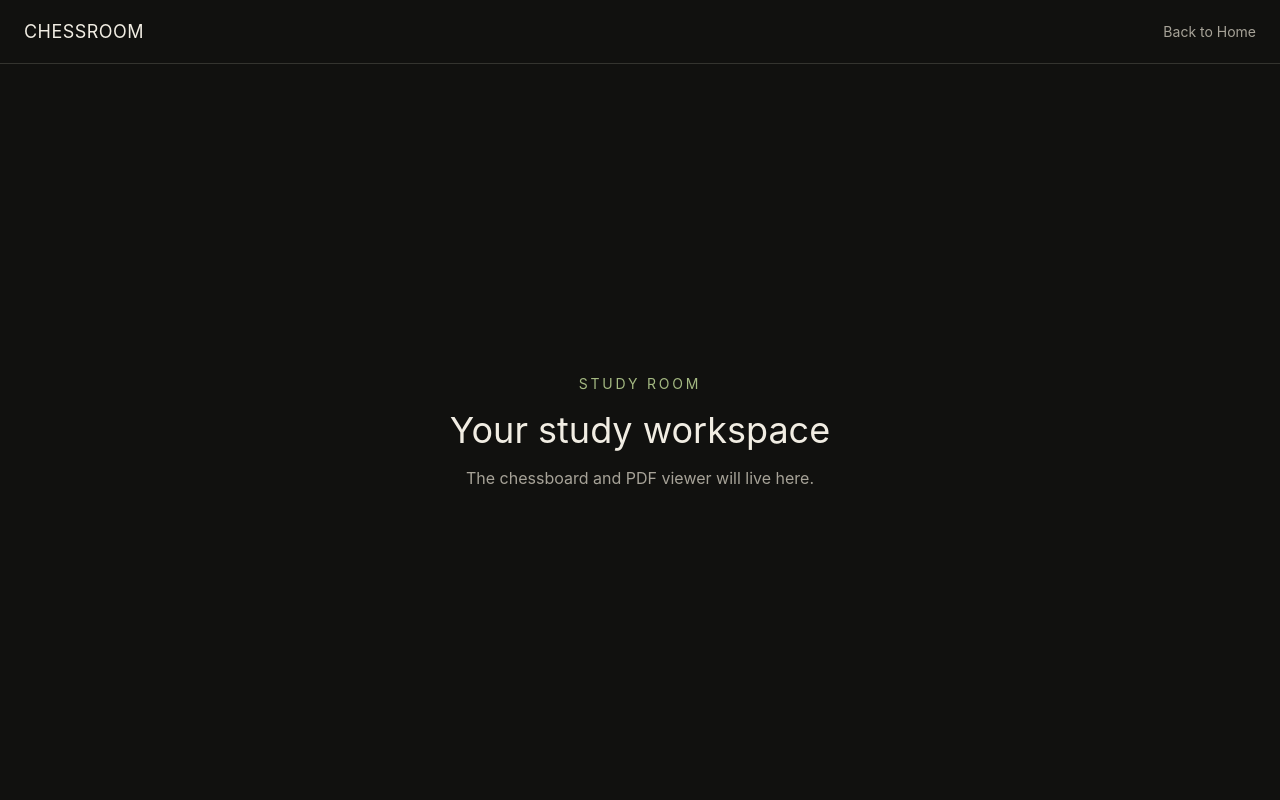
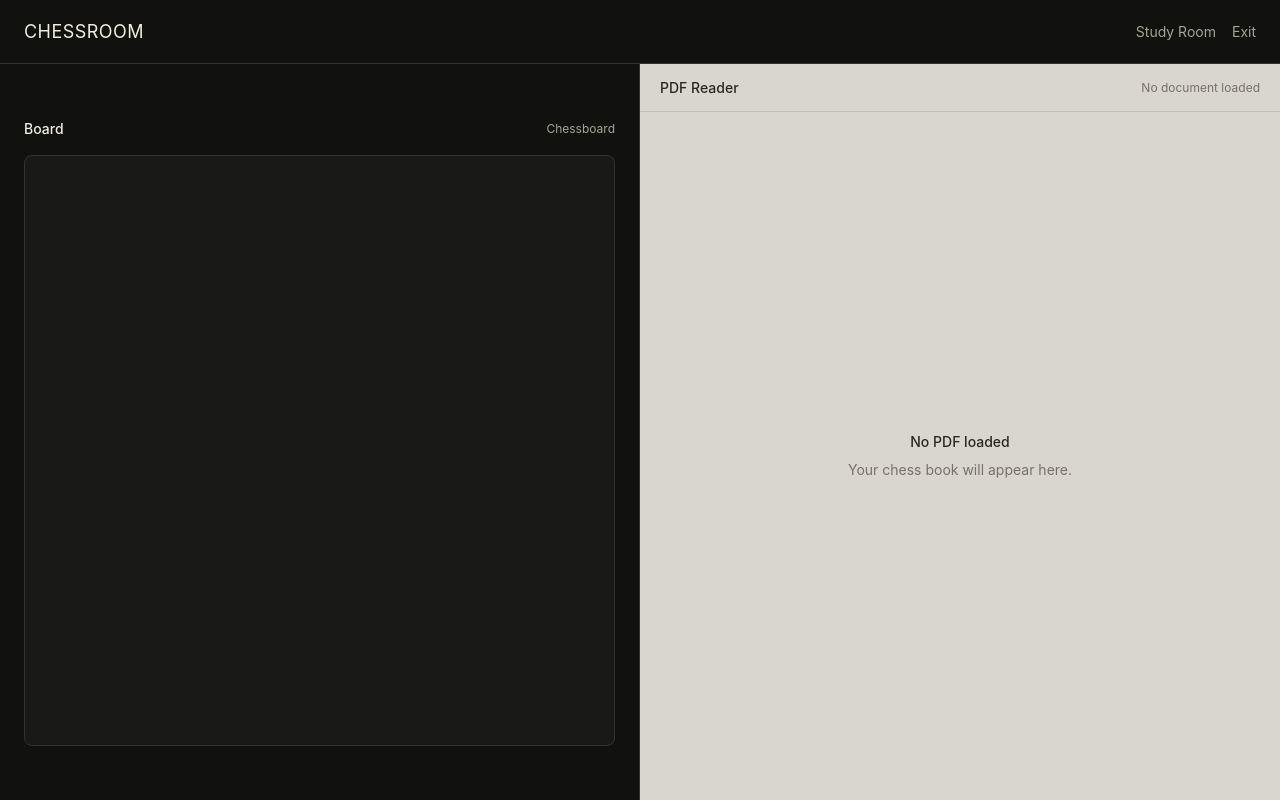
Before and after one commit to NotSuzpicious/chessroom, a React (Vite) app: page /study in a window 1280 px wide. Built offline with nearby package versions, Linux system fonts and the light colour scheme.

Commit message:
Built Study Room workspace layout

```diff
--- a/src/pages/StudyRoom.tsx
+++ b/src/pages/StudyRoom.tsx
@@ -1,7 +1,8 @@
 function StudyRoom() {
   return (
-    <div className="min-h-screen bg-[var(--color-background)]">
-      <header className="flex h-16 items-center justify-between border-b border-[var(--color-border)] px-6">
+    <div className="flex h-screen flex-col overflow-hidden bg-[var(--color-background)]">
+      {/* Study Room header */}
+      <header className="flex h-16 shrink-0 items-center justify-between border-b border-[var(--color-border)] px-6">
         <a
           href="/"
           className="font-[var(--font-display)] text-lg tracking-wide text-[var(--color-text-primary)]"
@@ -9,28 +10,65 @@ function StudyRoom() {
           CHESSROOM
         </a>
 
+        <div className="flex items-center gap-4">
+          <span className="text-sm text-[var(--color-text-secondary)]">
+            Study Room
+          </span>
+
           <a
             href="/"
             className="text-sm text-[var(--color-text-secondary)] transition-colors hover:text-[var(--color-text-primary)]"
           >
-          Back to Home
+            Exit
           </a>
+        </div>
       </header>
 
-      <main className="flex min-h-[calc(100vh-4rem)] items-center justify-center p-6">
+      {/* Workspace */}
+      <main className="grid min-h-0 flex-1 md:grid-cols-2">
+        {/* Chessboard panel */}
+        <section className="flex min-h-0 items-center justify-center border-b border-[var(--color-border)] bg-[var(--color-background)] p-6 md:border-b-0 md:border-r">
+          <div className="w-full max-w-[850px]">
+            <div className="mb-4 flex items-center justify-between">
+              <span className="text-sm font-medium text-[var(--color-text-primary)]">
+                Board
+              </span>
+
+              <span className="text-xs text-[var(--color-text-secondary)]">
+                Chessboard
+              </span>
+            </div>
+
+            {/* Board placeholder */}
+            <div className="aspect-square w-full rounded-lg border border-[var(--color-border)] bg-[var(--color-surface)]" />
+          </div>
+        </section>
+
+        {/* PDF panel */}
+        <section className="flex min-h-0 flex-col bg-[var(--color-pdf-background)]">
+          <div className="flex h-12 shrink-0 items-center justify-between border-b border-black/10 px-5">
+            <span className="text-sm font-medium text-[#292722]">
+              PDF Reader
+            </span>
+
+            <span className="text-xs text-[#777269]">
+              No document loaded
+            </span>
+          </div>
+
+          {/* PDF placeholder */}
+          <div className="flex min-h-0 flex-1 items-center justify-center p-8">
             <div className="text-center">
-          <p className="text-sm uppercase tracking-[0.2em] text-[var(--color-accent)]">
-            Study Room
+              <p className="text-sm font-medium text-[#292722]">
+                No PDF loaded
               </p>
 
-          <h1 className="mt-4 font-[var(--font-display)] text-4xl text-[var(--color-text-primary)]">
-            Your study workspace
-          </h1>
-
-          <p className="mt-4 text-[var(--color-text-secondary)]">
-            The chessboard and PDF viewer will live here.
+              <p className="mt-2 text-sm text-[#777269]">
+                Your chess book will appear here.
               </p>
             </div>
+          </div>
+        </section>
       </main>
     </div>
   )
```
Lines whose indentation alone changed are shown as unchanged.
